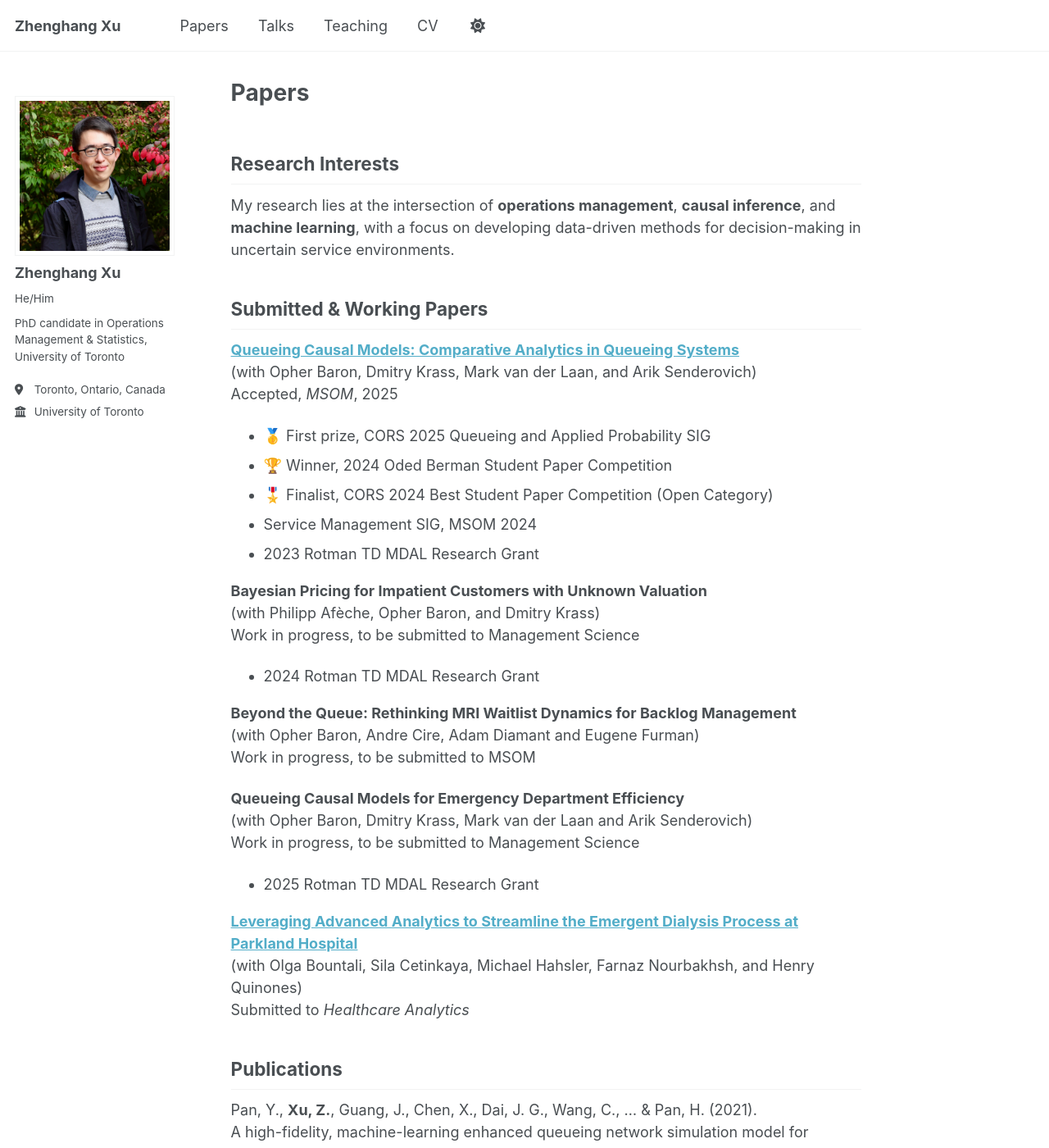
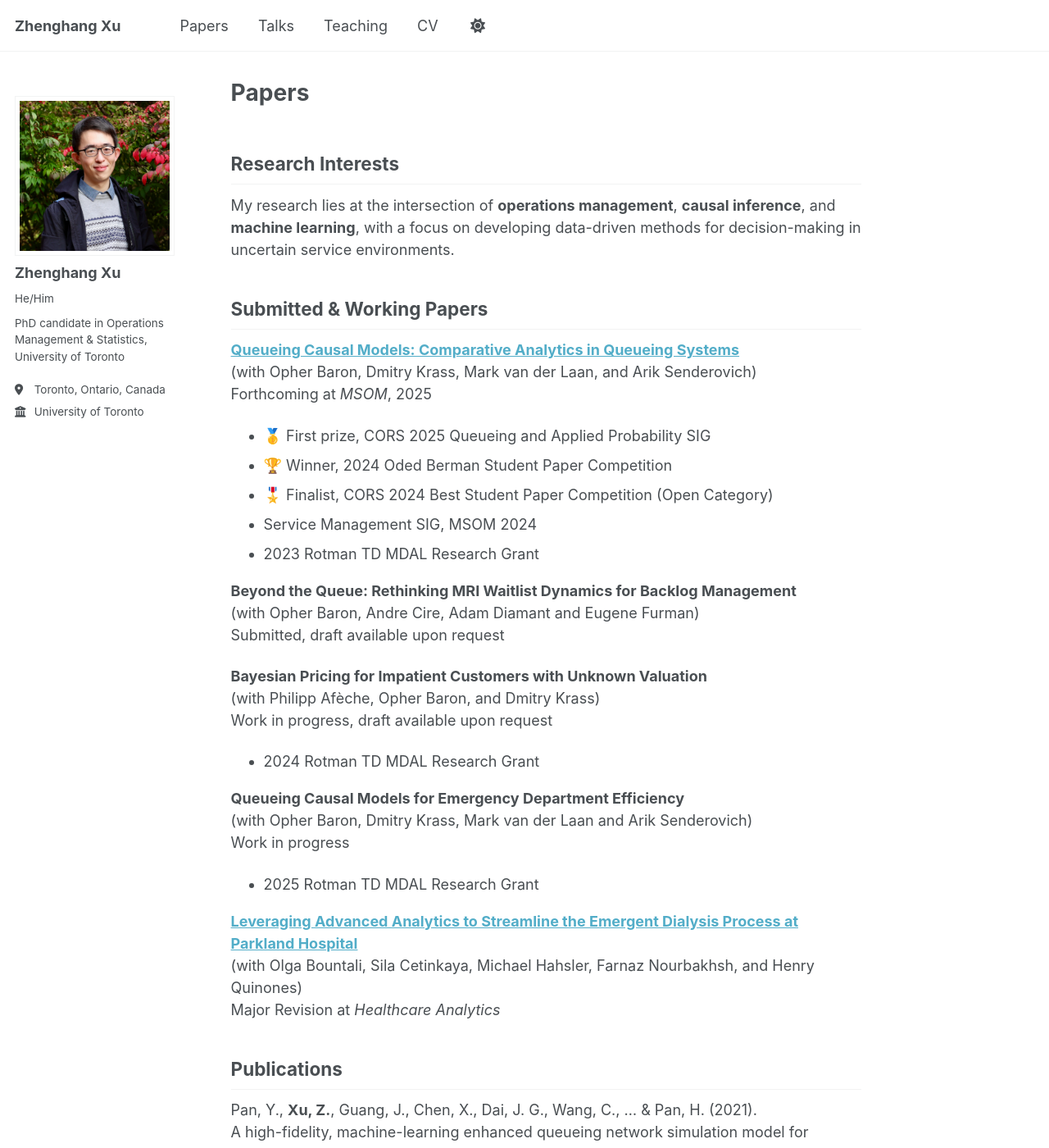
Before and after one commit to zhenghangxu-baymax/zhenghangxu-baymax.github.io, a Jekyll site: the page built from _pages/papers.md, in a window 1280 px wide and 1400 px high. Shown: the whole window at 82% size. Built offline with Jekyll 4.4.1, drawn with Linux system fonts in a browser that asks for light colours.

Commit message:
Update papers.md

```diff
--- a/_pages/papers.md
+++ b/_pages/papers.md
@@ -11,30 +11,30 @@ My research lies at the intersection of **operations management**, **causal infe
 
 **[Queueing Causal Models: Comparative Analytics in Queueing Systems](https://papers.ssrn.com/sol3/papers.cfm?abstract_id=5104446)**
 (with Opher Baron, Dmitry Krass, Mark van der Laan, and Arik Senderovich)
-Accepted, *MSOM*, 2025
+Forthcoming at *MSOM*, 2025
 - 🥇 First prize, CORS 2025 Queueing and Applied Probability SIG
 - 🏆 Winner, 2024 Oded Berman Student Paper Competition
 - 🎖️ Finalist, CORS 2024 Best Student Paper Competition (Open Category)
 - Service Management SIG, MSOM 2024
 - 2023 Rotman TD MDAL Research Grant
 
+**Beyond the Queue: Rethinking MRI Waitlist Dynamics for Backlog Management**
+(with Opher Baron, Andre Cire, Adam Diamant and Eugene Furman)
+Submitted, draft available upon request
+
 **Bayesian Pricing for Impatient Customers with Unknown Valuation**
 (with Philipp Afèche, Opher Baron, and Dmitry Krass)
-Work in progress, to be submitted to Management Science
+Work in progress, draft available upon request
 - 2024 Rotman TD MDAL Research Grant
-
-**Beyond the Queue: Rethinking MRI Waitlist Dynamics for Backlog Management**
-(with Opher Baron, Andre Cire, Adam Diamant and Eugene Furman)
-Work in progress, to be submitted to MSOM
 
 **Queueing Causal Models for Emergency Department Efficiency**
 (with Opher Baron, Dmitry Krass, Mark van der Laan and Arik Senderovich)
-Work in progress, to be submitted to Management Science
+Work in progress
 - 2025 Rotman TD MDAL Research Grant
 
 **[Leveraging Advanced Analytics to Streamline the Emergent Dialysis Process at Parkland Hospital](https://papers.ssrn.com/sol3/papers.cfm?abstract_id=5066305)**
 (with Olga Bountali, Sila Cetinkaya, Michael Hahsler, Farnaz Nourbakhsh, and Henry Quinones)
-Submitted to *Healthcare Analytics*
+Major Revision at *Healthcare Analytics*
 
 ## Publications
 
```
